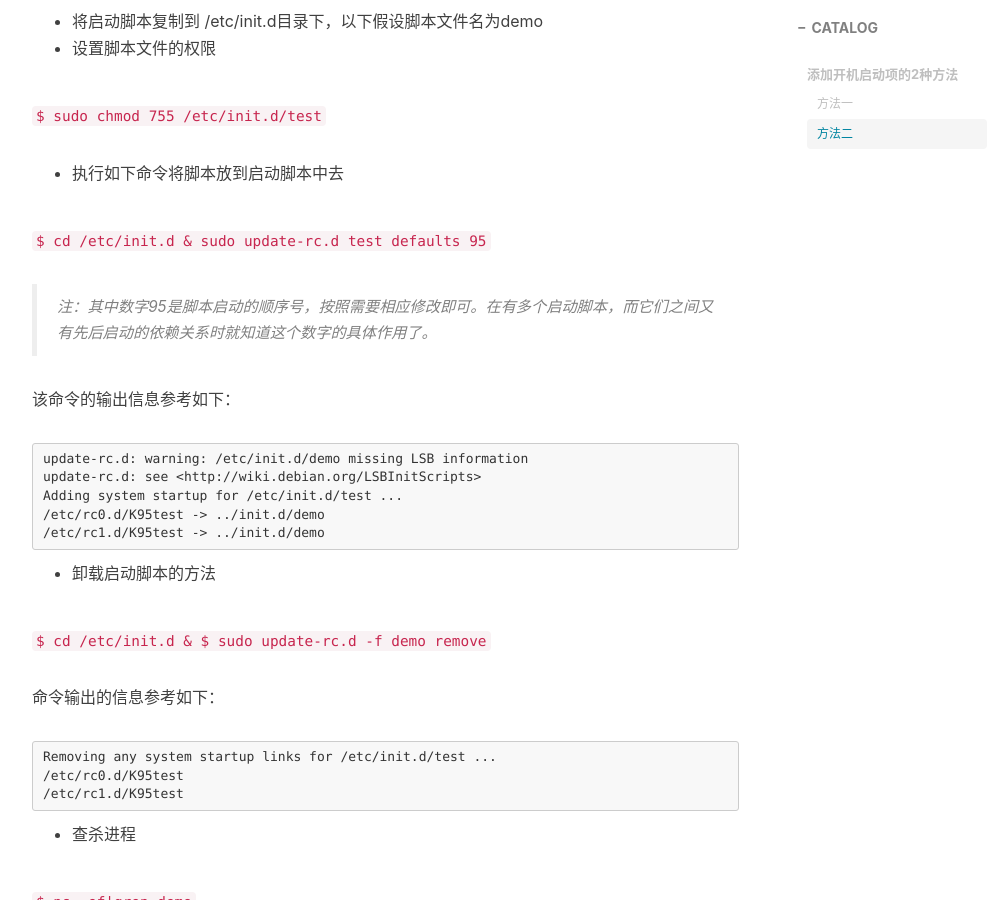
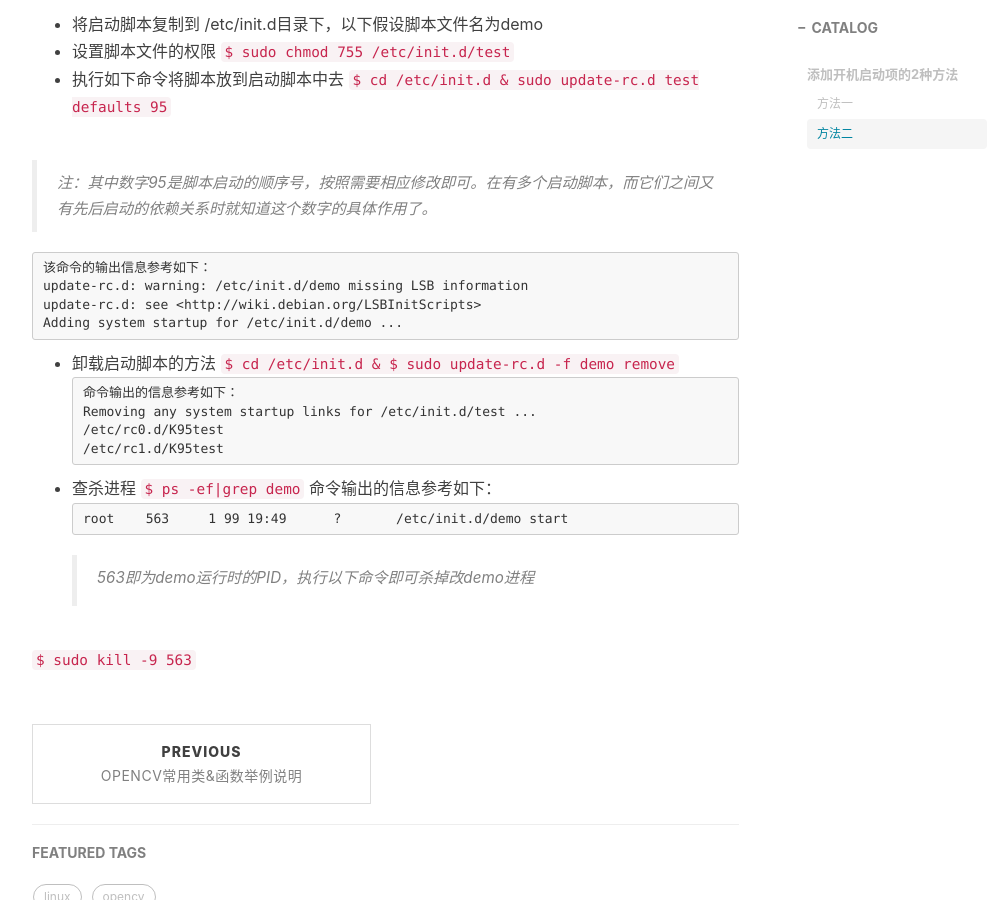
Before and after one commit to Lmonologue/baymax.github.io, a Jekyll site: the page built from _posts/2017-5-10-linux开机启动脚本-2017.md, in a window 1280 px wide and 900 px high, scrolled down 923 px. Shown: the whole window, without its empty margins (233-1221 px from the left). Built offline with Jekyll 4.4.1, drawn with Linux system fonts in a browser that asks for light colours; nearby versions of some CDN libraries; comment, search, counter and statistics services are not loaded.

Commit message:
Update 2017-5-10-linux开机启动脚本-2017.md

````diff
--- a/_posts/2017-5-10-linux开机启动脚本-2017.md
+++ b/_posts/2017-5-10-linux开机启动脚本-2017.md
@@ -14,49 +14,37 @@ tags:
 
 #### 方法一
 
-编辑rc.loacl脚本。linux开机之后会执行/etc/rc.local文件中的脚本，所以可以直接在/etc/rc.local中添加启动脚本。当然要添加到语句：exit 0 前面才行。
+>编辑rc.loacl脚本。linux开机之后会执行/etc/rc.local文件中的脚本，所以可以直接在/etc/rc.local中添加启动脚本。当然要添加到语句：exit 0 前面才行。
 
 #### 方法二
 
-添加开机启动服务。先将脚本复制或者软连接到/etc/init.d/目录下，然后用：update-rc.d xxx defaults NN命令(NN为启动顺序)，将脚本添加到初始化执行的队列中去。注意如果脚本需要用到网络，则NN需设置一个比较大的数字，如99。
+>添加开机启动服务。先将脚本复制或者软连接到/etc/init.d/目录下，然后用：update-rc.d xxx defaults NN命令(NN为启动顺序)，将脚本添加到初始化执行的队列中去。注意如果脚本需要用到网络，则NN需设置一个比较大的数字，如99。
 
 - 将启动脚本复制到 /etc/init.d目录下，以下假设脚本文件名为demo
 - 设置脚本文件的权限
-
 `$ sudo chmod 755 /etc/init.d/test`
-
 - 执行如下命令将脚本放到启动脚本中去
-
 `$ cd /etc/init.d & sudo update-rc.d test defaults 95`
 
 > 注：其中数字95是脚本启动的顺序号，按照需要相应修改即可。在有多个启动脚本，而它们之间又有先后启动的依赖关系时就知道这个数字的具体作用了。
 
+```
 该命令的输出信息参考如下：
-
-```
 update-rc.d: warning: /etc/init.d/demo missing LSB information
 update-rc.d: see <http://wiki.debian.org/LSBInitScripts>
-Adding system startup for /etc/init.d/test ...
-/etc/rc0.d/K95test -> ../init.d/demo
-/etc/rc1.d/K95test -> ../init.d/demo
+Adding system startup for /etc/init.d/demo ...
 ```
 - 卸载启动脚本的方法
-
 `$ cd /etc/init.d & $ sudo update-rc.d -f demo remove`
-
+```
 命令输出的信息参考如下：
-
-```
 Removing any system startup links for /etc/init.d/test ...
 /etc/rc0.d/K95test
 /etc/rc1.d/K95test
 ```
 - 查杀进程
-
 `$ ps -ef|grep demo`
-
 命令输出的信息参考如下：
-
 ```
 root	563	1 99 19:49	?	/etc/init.d/demo start
 ```
````
